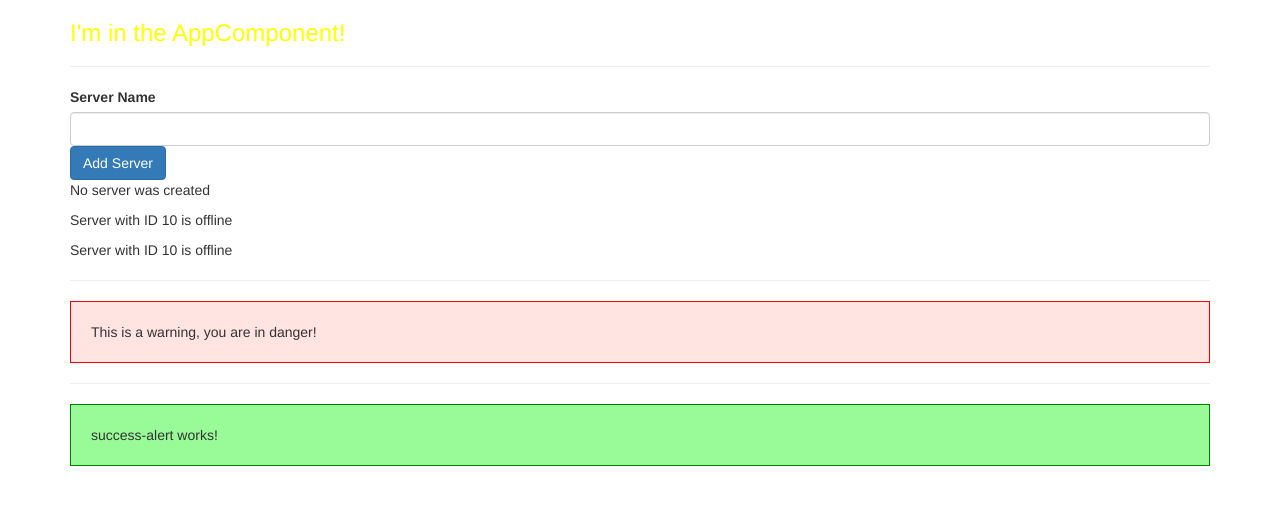
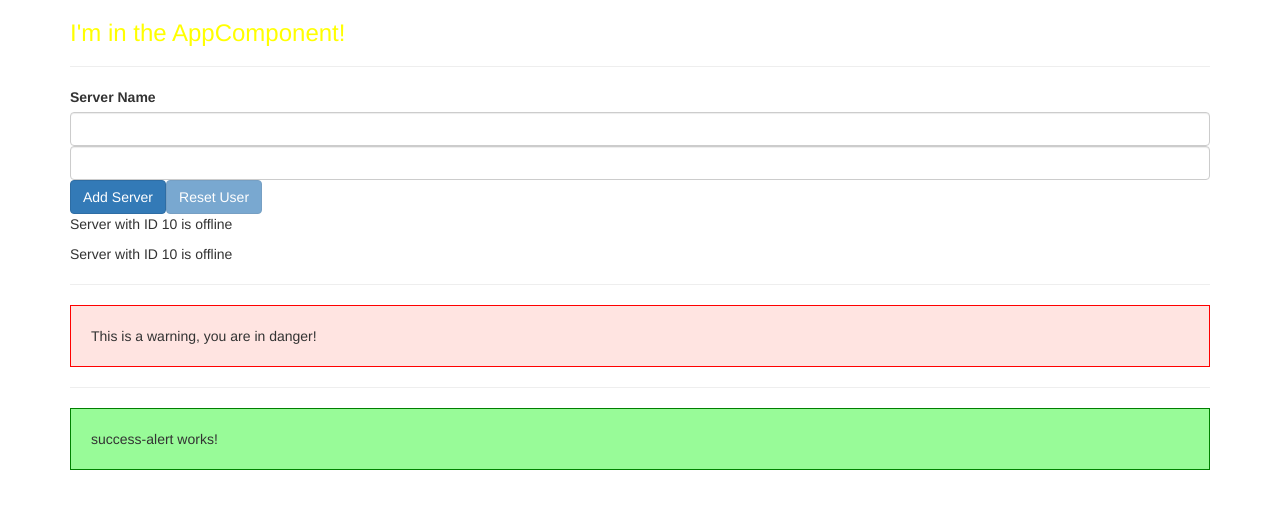
Before and after one commit to Salsa-Dude/angular-review, an Angular app: page / in a window 1280 px wide. Shown: the top 508 px of the page. Built offline with nearby package versions, Linux system fonts and the light colour scheme.

Commit message:
implemented a structural directive displaying server name

```diff
--- a/src/app/servers/servers.component.html
+++ b/src/app/servers/servers.component.html
@@ -19,6 +19,12 @@
  [(ngModel)]="serverName"
 >
 
+<input
+  type="text"
+  class="form-control"
+  [(ngModel)]="userName"
+>
+
 <!-- <p>{{ serverName }}</p> -->
 
 <button
@@ -28,7 +34,14 @@
   >Add Server
 </button>
 
-<p>{{ serverCreationStatus }}</p>
+<button
+  class="btn btn-primary"
+  [disabled]="userName === ''"
+>Reset User
+</button>
+
+<!-- structural directive -->
+<p *ngIf="serverCreated">Server was created, server name is {{ serverName }}</p>
 
 <app-server></app-server>
 <app-server></app-server>
--- a/src/app/servers/servers.component.ts
+++ b/src/app/servers/servers.component.ts
@@ -23,6 +23,9 @@
   allowNewServer =  false;
   serverCreationStatus = 'No server was created';
   serverName = "";
+  userName= "";
+  serverCreated = false;
+
 
   constructor() {
     setTimeout(() => {
@@ -34,6 +37,7 @@
   }
 
   onCreateServer() {
+    this.serverCreated = true;
     this.serverCreationStatus = 'Server was created! Name is ' + this.serverName;
   }
 
```
